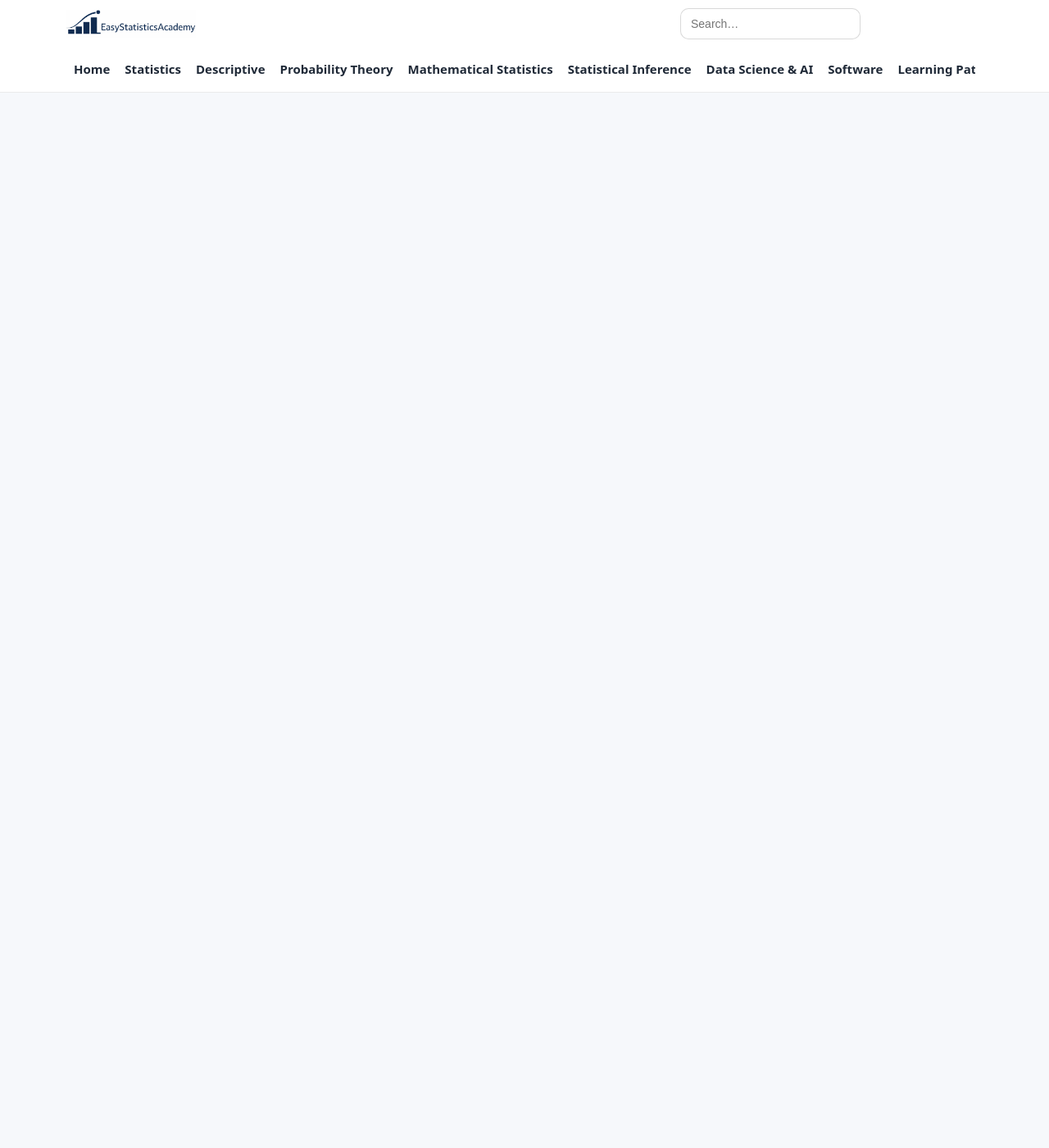
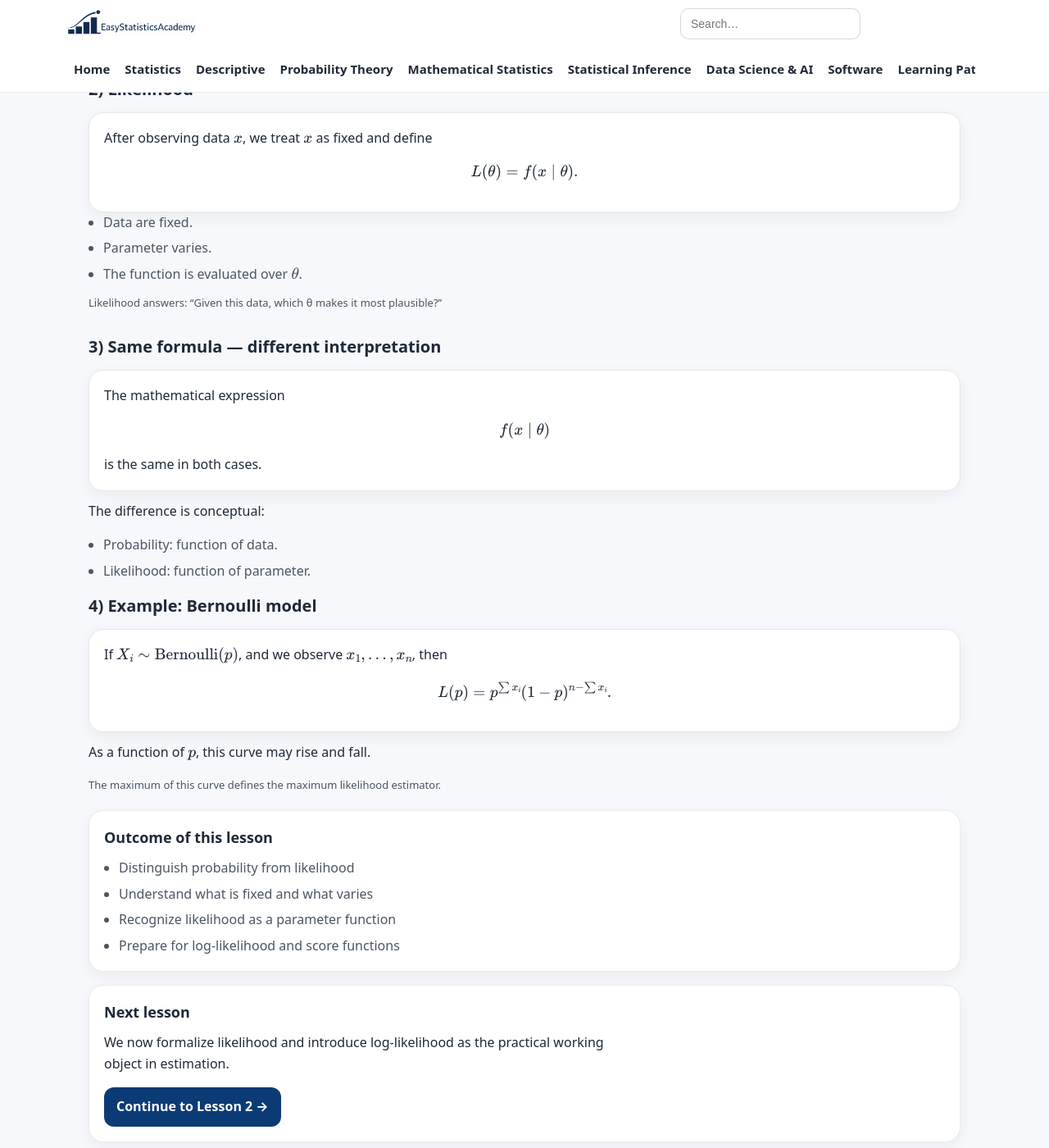
Before and after one commit to ammar-homaida-statistics/easystatisticsacademy, a Jekyll site: the page built from mathematical-statistics/likelihood-and-log-likelihood/probability-vs-likelihood/index.md, in a window 1280 px wide and 1400 px high, scrolled down 1186 px. Shown: the whole window at 82% size. Built offline with Jekyll 4.4.1, drawn with Linux system fonts in a browser that asks for light colours; our own code applies the rules of GitHub Pages for plain Markdown files; some of the changed text lies outside the part shown.

Commit message:
Add lesson content

```diff
--- a/mathematical-statistics/likelihood-and-log-likelihood/probability-vs-likelihood/index.md
+++ b/mathematical-statistics/likelihood-and-log-likelihood/probability-vs-likelihood/index.md
@@ -1 +1,228 @@
-coming soon
+---
+layout: default
+title: "1. Probability vs Likelihood"
+description: "Understand the fundamental distinction between probability and likelihood in statistical modeling."
+permalink: /mathematical-statistics/likelihood-and-log-likelihood/probability-vs-likelihood/
+sidebar: false
+---
+
+<!-- UNDER CONSTRUCTION NOTICE -->
+<section class="section section-slim">
+  <div class="callout" style="background:#eef5ff; border:2px solid #3f51b5; padding:2rem; border-radius:12px;">
+    <div class="callout-copy">
+      <h2 style="margin-top:0; color:#1a237e; font-size:1.8rem; letter-spacing:0.5px;">
+        🚧 Lesson Under Construction
+      </h2>
+      <p style="margin:0; font-size:1.05rem; color:#283593; line-height:1.6;">
+        Version 0 clarifies the conceptual difference between probability and likelihood.
+        Later versions will include geometric visualizations and numerical demonstrations.
+      </p>
+    </div>
+  </div>
+</section>
+
+<!-- ✅ Update continue-reading keys -->
+<script>
+  (function () {
+
+    localStorage.setItem(
+      "esa_continue_ms_likelihood_last_lesson_v0",
+      JSON.stringify({
+        url: "/mathematical-statistics/likelihood-and-log-likelihood/probability-vs-likelihood/",
+        label: "Lesson 1 — Probability vs Likelihood",
+        ts: Date.now()
+      })
+    );
+
+    localStorage.setItem(
+      "esa_continue_ms_last_block_v0",
+      JSON.stringify({
+        url: "/mathematical-statistics/likelihood-and-log-likelihood/",
+        label: "Block 2 — Likelihood & Log-Likelihood",
+        ts: Date.now()
+      })
+    );
+
+  })();
+</script>
+
+<section class="hero hero-section">
+  <div class="hero-card">
+    <div class="hero-copy">
+
+      <div class="badge-row">
+        <span class="badge">Block 2</span>
+        <span class="badge">Lesson 1</span>
+        <span class="badge">Conceptual Core</span>
+        <span class="badge">Estimation</span>
+      </div>
+
+      <h1>1. Probability vs Likelihood</h1>
+
+      <p class="lead">
+        Probability treats the parameter as fixed and the data as random.
+        Likelihood treats the data as fixed and the parameter as variable.
+      </p>
+
+      <div class="hero-actions">
+        <a class="btn btn-outline" href="/mathematical-statistics/likelihood-and-log-likelihood/">Back to Block 2</a>
+        <a class="btn btn-outline" href="/mathematical-statistics/">Mathematical Statistics home</a>
+      </div>
+
+      <p class="muted-mini">
+        This distinction is the foundation of estimation theory.
+      </p>
+    </div>
+  </div>
+</section>
+
+<section class="section">
+  <div class="section-head">
+    <h2>Learning objective</h2>
+    <p>
+      Clearly distinguish probability from likelihood and understand
+      how reversing the roles of parameter and data creates the likelihood function.
+    </p>
+  </div>
+</section>
+
+<section class="section">
+  <div class="section-head">
+    <h2>1) Probability</h2>
+  </div>
+
+  <div class="card">
+    Suppose
+    \[
+    X \sim f(x \mid \theta).
+    \]
+  </div>
+
+  <p style="margin-top:.75rem;">
+    In probability:
+  </p>
+
+  <ul class="bullets">
+    <li>\( \theta \) is fixed (but unknown).</li>
+    <li>\( X \) is random.</li>
+    <li>We compute probabilities of data given \( \theta \).</li>
+  </ul>
+
+  <div class="card">
+    \[
+    P(X = x \mid \theta).
+    \]
+  </div>
+
+  <p class="muted-mini">
+    Probability answers: “If the parameter were θ, how likely is this data?”
+  </p>
+</section>
+
+<section class="section">
+  <div class="section-head">
+    <h2>2) Likelihood</h2>
+  </div>
+
+  <div class="card">
+    After observing data \( x \),
+    we treat \( x \) as fixed and define
+    \[
+    L(\theta)
+    =
+    f(x \mid \theta).
+    \]
+  </div>
+
+  <ul class="bullets">
+    <li>Data are fixed.</li>
+    <li>Parameter varies.</li>
+    <li>The function is evaluated over \( \theta \).</li>
+  </ul>
+
+  <p class="muted-mini">
+    Likelihood answers: “Given this data, which θ makes it most plausible?”
+  </p>
+</section>
+
+<section class="section">
+  <div class="section-head">
+    <h2>3) Same formula — different interpretation</h2>
+  </div>
+
+  <div class="card">
+    The mathematical expression
+    \[
+    f(x \mid \theta)
+    \]
+    is the same in both cases.
+  </div>
+
+  <p style="margin-top:.75rem;">
+    The difference is conceptual:
+  </p>
+
+  <ul class="bullets">
+    <li>Probability: function of data.</li>
+    <li>Likelihood: function of parameter.</li>
+  </ul>
+</section>
+
+<section class="section">
+  <div class="section-head">
+    <h2>4) Example: Bernoulli model</h2>
+  </div>
+
+  <div class="card">
+    If \( X_i \sim \text{Bernoulli}(p) \),
+    and we observe \( x_1,\dots,x_n \),
+    then
+    \[
+    L(p)
+    =
+    p^{\sum x_i}
+    (1-p)^{n-\sum x_i}.
+    \]
+  </div>
+
+  <p style="margin-top:.75rem;">
+    As a function of \( p \),
+    this curve may rise and fall.
+  </p>
+
+  <p class="muted-mini">
+    The maximum of this curve defines the maximum likelihood estimator.
+  </p>
+</section>
+
+<section class="section section-slim">
+  <div class="callout">
+    <div class="callout-copy">
+      <h2>Outcome of this lesson</h2>
+      <ul class="bullets">
+        <li>Distinguish probability from likelihood</li>
+        <li>Understand what is fixed and what varies</li>
+        <li>Recognize likelihood as a parameter function</li>
+        <li>Prepare for log-likelihood and score functions</li>
+      </ul>
+    </div>
+  </div>
+</section>
+
+<section class="section section-slim">
+  <div class="callout">
+    <div class="callout-copy">
+      <h2>Next lesson</h2>
+      <p style="margin:0;">
+        We now formalize likelihood and introduce log-likelihood
+        as the practical working object in estimation.
+      </p>
+
+      <div class="pill-row" style="margin-top:1rem;">
+        <a class="btn" href="/mathematical-statistics/likelihood-and-log-likelihood/likelihood-and-log-likelihood/">
+          Continue to Lesson 2 →
+        </a>
+      </div>
+    </div>
+  </div>
+</section>
```
